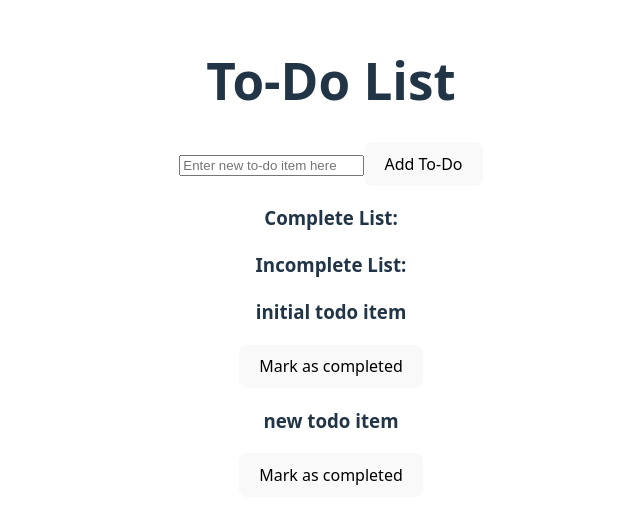
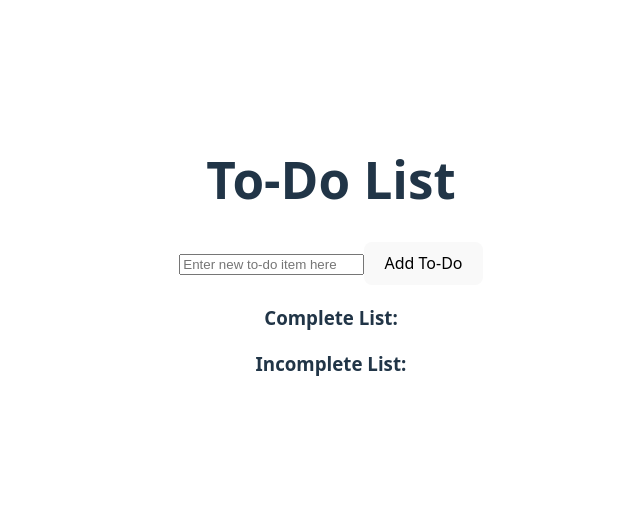
Before and after one commit to ukirdemonika/Building-Modern-Project-with-React, a React (Vite) app in the folder toDo-List/: page / in a window 1280 px wide. Shown: the part 143-666 px from the top of the page, without its empty margins (309-949 px from the left). Built offline with nearby package versions, Linux system fonts and the light colour scheme.

Commit message:
State management using mobx

```diff
--- a/toDo-List/package.json
+++ b/toDo-List/package.json
@@ -11,6 +11,8 @@
   },
   "dependencies": {
     "@reduxjs/toolkit": "^2.11.2",
+    "mobx": "^6.15.0",
+    "mobx-react-lite": "^4.1.1",
     "react": "^19.2.0",
     "react-dom": "^19.2.0",
     "react-redux": "^9.2.0",
--- a/toDo-List/src/main.jsx
+++ b/toDo-List/src/main.jsx
@@ -1,23 +1,26 @@
-import { StrictMode } from 'react'
+import { StrictMode, createContext } from 'react'
 import { createRoot } from 'react-dom/client'
 import {configureStore} from '@reduxjs/toolkit'
 import {Provider} from 'react-redux'
 import './index.css'
 import App from './App.jsx'
 import todoSlices from './todoSlices.jsx'
-// import {RecoilRoot} from 'recoil'
+import TodosStore from './todos-mobx.jsx'
+
 const store = configureStore({
   reducer:{
     todos:todoSlices,
   }
 })
 
+const TodosStoreContext = createContext(TodosStore)
+
 createRoot(document.getElementById('root')).render(
   <StrictMode>
     <Provider store={store}>
-      {/* <RecoilRoot> */}
-      <App />
-      {/* </RecoilRoot> */}
+      <TodosStoreContext.Provider value={TodosStore}>
+        <App />
+      </TodosStoreContext.Provider>
     </Provider>
   </StrictMode>
 )
--- a/toDo-List/src/newToDoForm.jsx
+++ b/toDo-List/src/newToDoForm.jsx
@@ -1,16 +1,18 @@
 import { useState } from "react";
-import { createTodo } from "./todoSlices";
-import { useDispatch } from "react-redux";
-export default function NewTODOForm() {
+import { observer } from "mobx-react-lite";
+import TodosStore from "./todos-mobx.jsx";
+
+const NewTODOForm = observer(() => {
     const [inputValue, setInputValue] = useState("");
-    const dispatch = useDispatch();
     return(
         <div>
             <input type="text" placeholder="Enter new to-do item here" value={inputValue} onChange={(e) => setInputValue(e.target.value)} />
             <button onClick={() => {
-                dispatch(createTodo(inputValue))
-                setInputValue("")
+                TodosStore.createTodo(inputValue);
+                setInputValue("");
             }}>Add To-Do</button>
         </div>
-    )
-}
+    );
+});
+
+export default NewTODOForm;
--- a/toDo-List/src/toDoList.jsx
+++ b/toDo-List/src/toDoList.jsx
@@ -4,25 +4,30 @@ import NewTODOForm from "./newToDoForm"
 import {todos as todosAtom} from "./atom";
 import { useRecoilValue } from "recoil";
 
-export default function ToDoList({onCreateToDo}) {
-    const todos = useSelector((state) => state.todos.value);
-    // const todos = useRecoilValue(todosAtom);
+import { observer } from "mobx-react-lite";
+import TodosStore from "./todos-mobx.jsx";
+
+const TodoList= observer (( ) => {
+    // const todos = useSelector((state) => state.todos.value);
     return (
         <div>
             <h1>To-Do List</h1>
             <NewTODOForm/>
             <h3>Complete List:</h3>
             {
-                todos.filter(todo => todo.isCompleted).map((todo, index) => (
-                    <ToDoListItems key={index} todo={todo}  />
+                TodosStore.todos.filter(todo => todo.isCompleted).map((todo, index) => (
+                    <ToDoListItems key={index} todo={todo} index={TodosStore.todos.indexOf(todo)} />
                 ))
             }
             <h3>Incomplete List:</h3>
             {
-                todos.filter(todo => !todo.isCompleted).map((todo, index) => (
-                    <ToDoListItems key={index} todo={todo} />
+                TodosStore.todos.filter(todo => !todo.isCompleted).map((todo, index) => (
+                    <ToDoListItems key={index} todo={todo} index={TodosStore.todos.indexOf(todo)} />
                 ))
             }
         </div>
-    )
+
+)
 }
+)
+export default TodoList;
--- a/toDo-List/src/todoList_Items.jsx
+++ b/toDo-List/src/todoList_Items.jsx
@@ -1,14 +1,16 @@
-import { useDispatch } from "react-redux"
-import { deleteTodo,markTodoAsCompleted  } from "./todoSlices"
-export default function ToDoListItems({ todo}) {
-    const dispatch = useDispatch();
+import { observer } from "mobx-react-lite";
+import TodosStore from "./todos-mobx.jsx";
+
+const ToDoListItems = observer(({ todo, index }) => {
     return (
         <>
             <h3>{todo.text}</h3>
             {todo.isCompleted && <p>Completed!</p>}
             {todo.isCompleted
-                ? <button onClick={() => dispatch(deleteTodo(todo.text))}>delete Item</button>
-                : <button onClick={() => dispatch(markTodoAsCompleted(todo.text))}>Mark as completed</button>}
+                ? <button onClick={() => TodosStore.deleteTodo(index)}>delete Item</button>
+                : <button onClick={() => TodosStore.markAsCompleted(index)}>Mark as completed</button>}
         </>
-    )
-}
+    );
+});
+
+export default ToDoListItems;
--- /dev/null
+++ b/toDo-List/src/todos-mobx.jsx
@@ -0,0 +1,17 @@
+import { makeAutoObservable } from "mobx";
+class TodosStore{
+    todos=[];
+    constructor(){
+        makeAutoObservable(this)
+    }
+    createTodo(text){
+        this.todos.push({text,isCompleted:false})
+    }
+    markAsCompleted(index){
+        this.todos[index].isCompleted=true
+    }
+    deleteTodo(index){
+        this.todos.splice(index,1)
+    }
+}
+export default new TodosStore();
```
Also changed, not shown: 2 other files (tests, documents, lock files or other folders).
